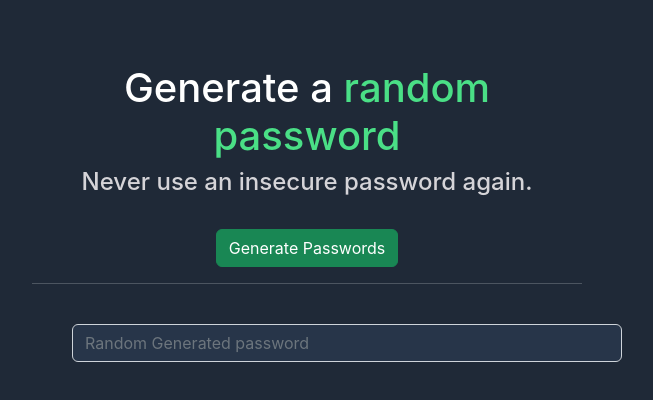
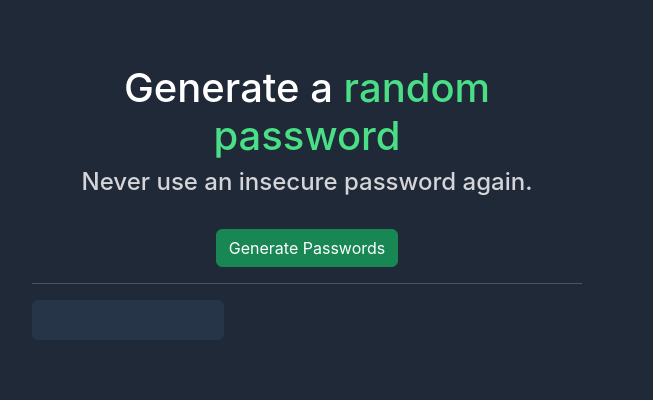
Before and after one commit to wmonsalv/Random-Password-Generator, a React (Create React App) app in the folder random-/: page / in a window 1280 px wide. Shown: the top 400 px of the page, without its empty margins (30-683 px from the left). Built offline with nearby package versions, Linux system fonts and the light colour scheme.

Commit message:
more tweaking

```diff
--- a/random-/src/Components/Intro.css
+++ b/random-/src/Components/Intro.css
@@ -5,7 +5,6 @@ width: 550px;
 height: 550px;
 left: 62px;
 top: 64px;
-
 background: #1F2937;
 
 }
@@ -35,3 +34,13 @@ h4{
 #myPar{
     color:white;
 }
+
+.pw-display{
+      align-items:center;
+      background:#273549;
+      height:2.5em;
+      width: 12em;
+      color:#5DEF92;
+      padding:0.4em 0.8em;
+      border-radius: 6px;
+  }
--- a/random-/src/Components/Intro.js
+++ b/random-/src/Components/Intro.js
@@ -18,6 +18,9 @@ function Intro(){
      )
    }
 
+   let myElement = document.getElementById("pass")
+
+
 
     return(
         <div>
@@ -26,10 +29,7 @@ function Intro(){
         <br></br>
         <button onClick= {() => fetchAPI()} type="button" id="passwordGenerator" className="btn btn-success">Generate Passwords</button>
         <hr id="horz"/>
-        <p id="myPar">{password.data}</p>
-        <form>
-        <input className="form-control" id="myForm" type="text" placeholder="Random Generated password"/>
-        </form>
+        <div id="pass" className="pw-display">{password.data}</div>
         </div>
     )
 }
```
